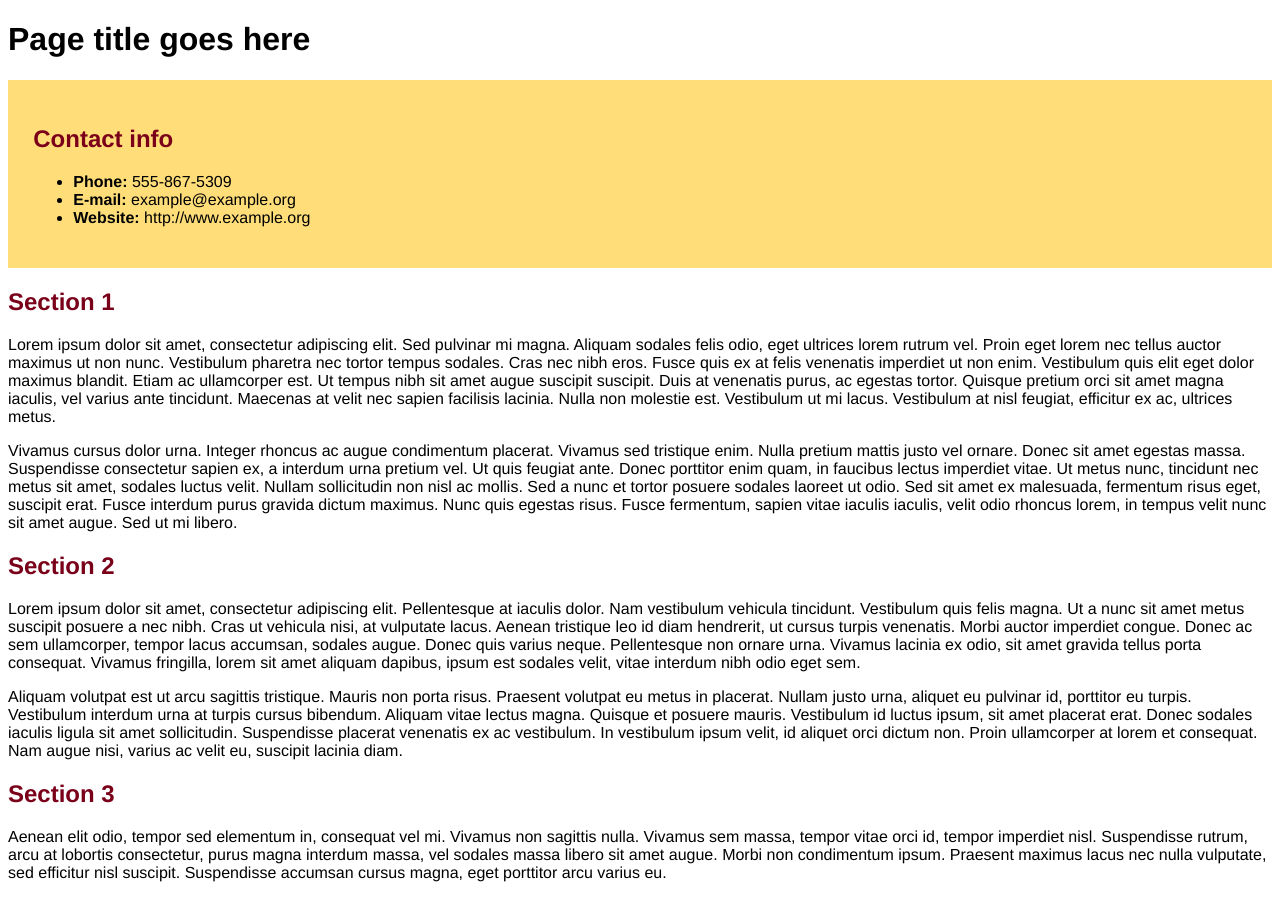
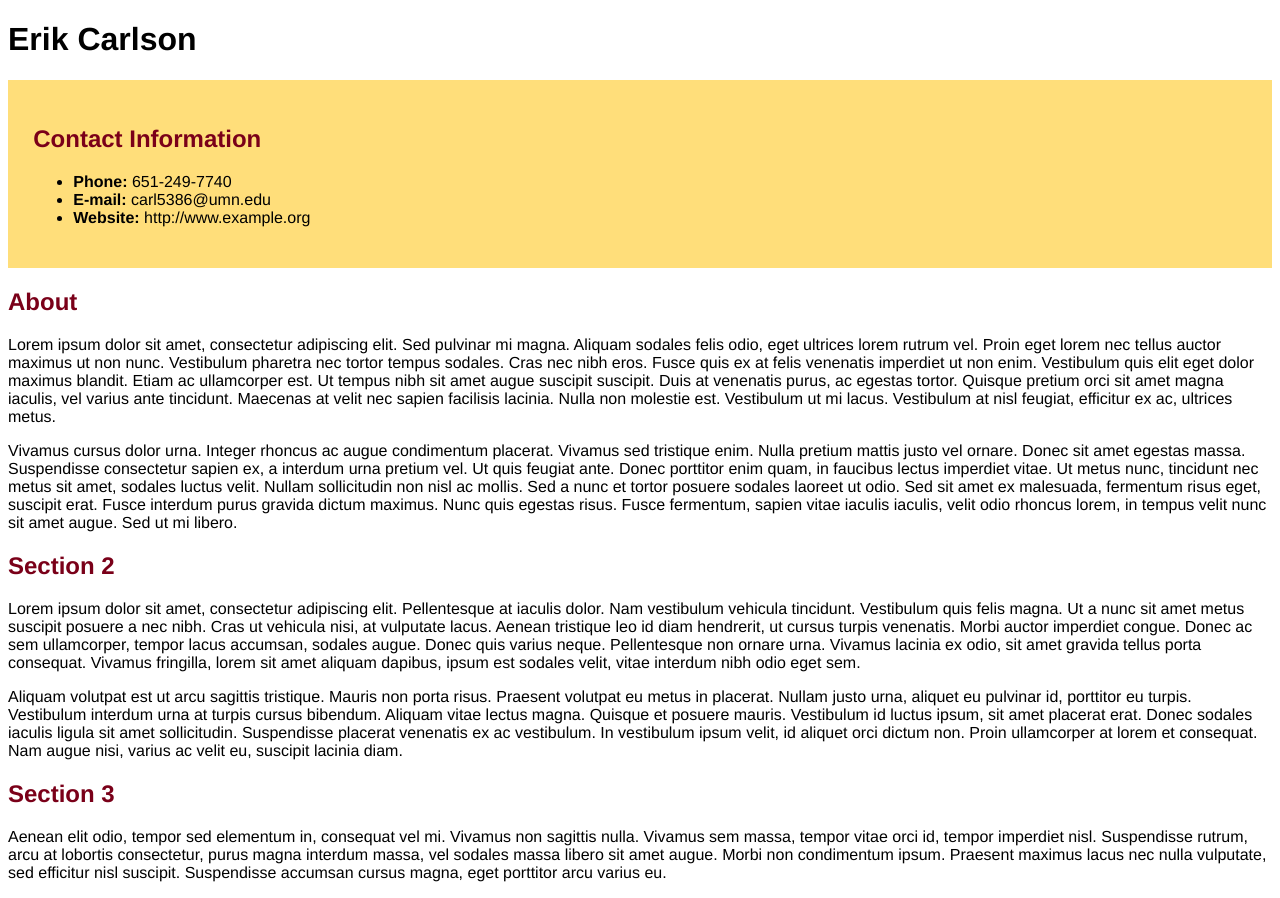
Before and after one commit to EirikirKarlsson/Eirikir_Homepage, a plain HTML site: page index.html in a window 1280 px wide. Drawn offline with Linux system fonts and the light colour scheme.

Commit message:
Contact Changes

```diff
--- a/index.html
+++ b/index.html
@@ -1,23 +1,23 @@
 <!doctype html>
 <head>
-  <title>Page title</title>
+  <title>Erik Carlson's Homepage</title>
   <link rel="stylesheet" type="text/css" href="styles.css">
 </head>
 
 <body>
 
-<h1>Page title goes here</h1>
+<h1>Erik Carlson</h1>
 
 <div id="contact">
-<h2>Contact info</h2>
+<h2>Contact Information</h2>
 <ul>
-  <li><strong>Phone:</strong> 555-867-5309</li>
-  <li><strong>E-mail:</strong> example@example.org</li>
+  <li><strong>Phone:</strong> 651-249-7740</li>
+  <li><strong>E-mail:</strong> carl5386@umn.edu</li>
   <li><strong>Website:</strong> http://www.example.org</li>
 </ul>
 </div>
 
-<h2>Section 1</h2>
+<h2>About</h2>
 
 <p>Lorem ipsum dolor sit amet, consectetur adipiscing elit. Sed pulvinar mi magna. Aliquam sodales felis odio, eget ultrices lorem rutrum vel. Proin eget lorem nec tellus auctor maximus ut non nunc. Vestibulum pharetra nec tortor tempus sodales. Cras nec nibh eros. Fusce quis ex at felis venenatis imperdiet ut non enim. Vestibulum quis elit eget dolor maximus blandit. Etiam ac ullamcorper est. Ut tempus nibh sit amet augue suscipit suscipit. Duis at venenatis purus, ac egestas tortor. Quisque pretium orci sit amet magna iaculis, vel varius ante tincidunt. Maecenas at velit nec sapien facilisis lacinia. Nulla non molestie est. Vestibulum ut mi lacus. Vestibulum at nisl feugiat, efficitur ex ac, ultrices metus. </p>
 
```
